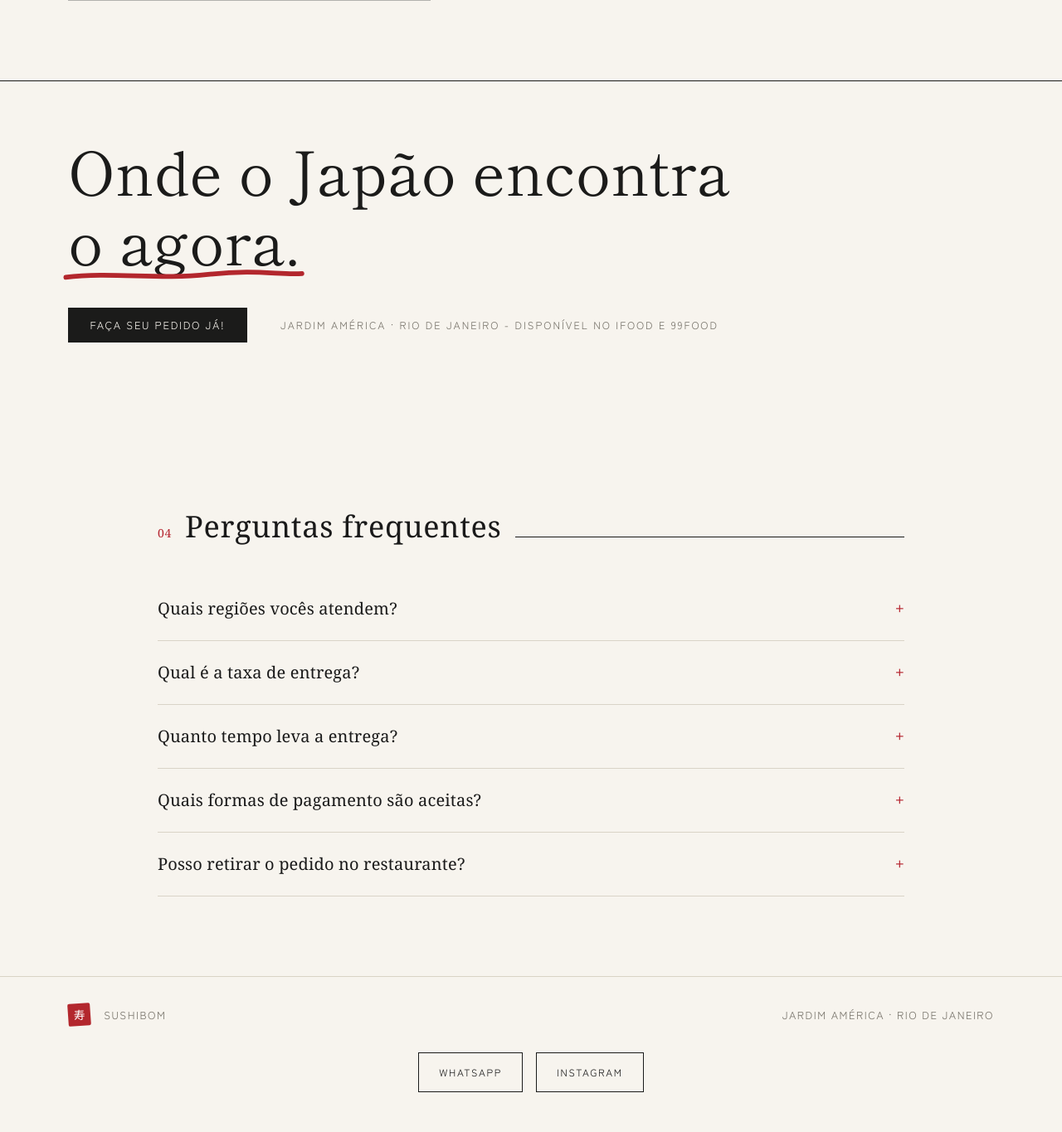
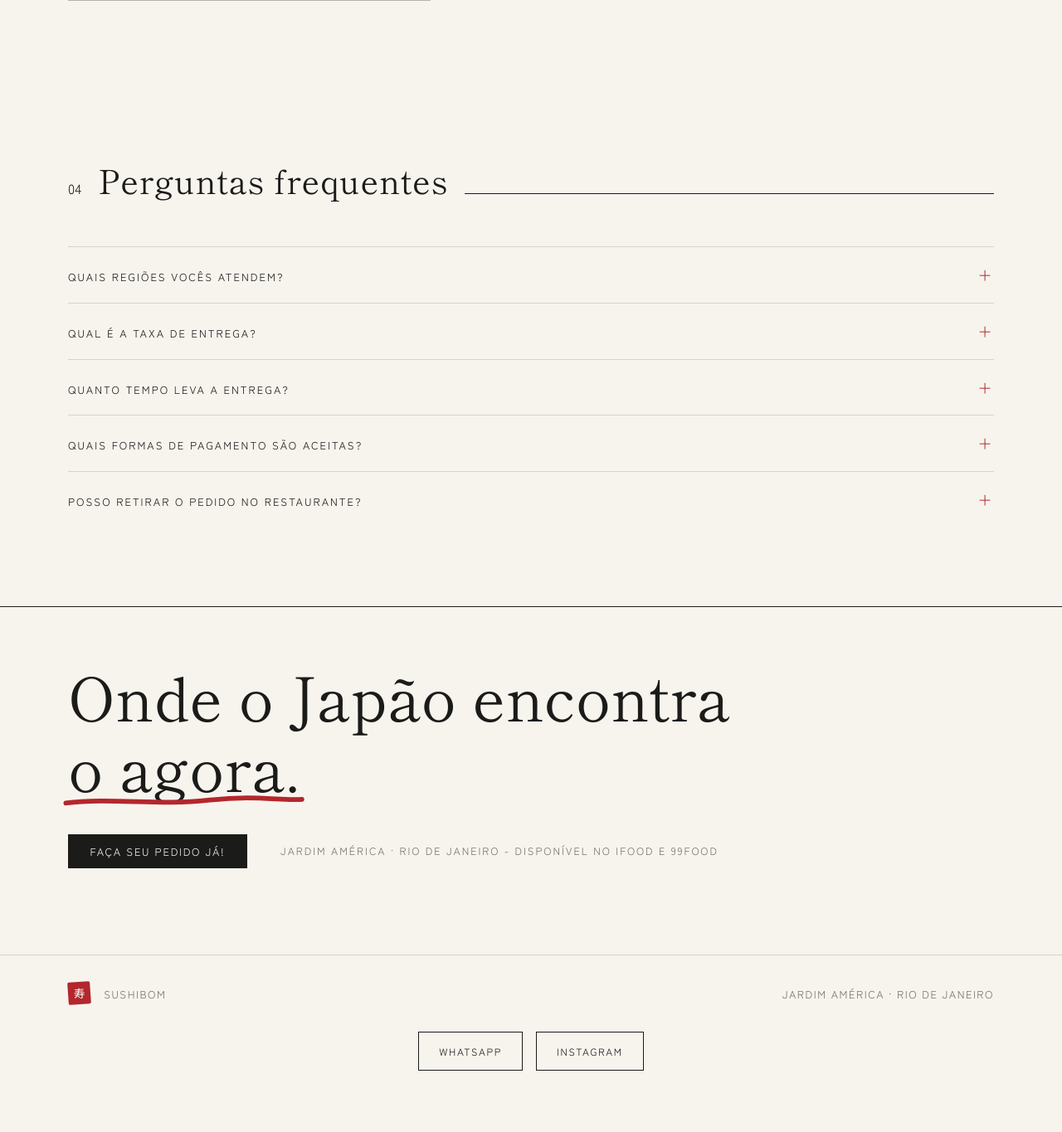
Before and after one commit to Will-Bernardinho/Projeto-em-Django, a Django app: page / in a window 1280 px wide. Shown: the part 3317-4682 px from the top of the page at 83% size. After the commit the page ends 4608 px from the top, so only its background shows below. Run offline with Django 5.2, Linux system fonts and the light colour scheme; data comes from the database, SQL or seed files in the repository; some web fonts are replaced; grey boxes are pictures that could not be loaded.

Commit message:
reajuste: mudei o "04 Perguntas frequentes" de posição

```diff
--- a/Principal/templates/inicio.html
+++ b/Principal/templates/inicio.html
@@ -139,6 +139,44 @@
   </div>
 </section>
 
+{# ---------- 04 Perguntas Frequentes ---------- #}
+<section class="secao" id="perguntas-frequentes">
+  <div class="container">
+    <header class="cab-secao revelar">
+      <span class="cab-nun">04</span>
+      <h2>Perguntas frequentes</h2>
+      <span class="cab-linha"></span>
+    </header>
+
+    <div class="faq revelar">
+      <details class="opcionais pb-3">
+        <summary>Quais regiões vocês atendem?</summary>
+        <p class="mt-3 mb-0">Entregamos em Jardim América e bairros vizinhos, em um raio de até 5 km do restaurante.</p>
+      </details>
+
+      <details class="opcionais pb-3">
+        <summary>Qual é a taxa de entrega?</summary>
+        <p class="mt-3 mb-0">A taxa varia de R$ 5,00 a R$ 12,00, conforme a distância. O valor exato aparece antes de você finalizar o pedido.</p>
+      </details>
+
+      <details class="opcionais pb-3">
+        <summary>Quanto tempo leva a entrega?</summary>
+        <p class="mt-3 mb-0">Em média, de 40 a 60 minutos. Em horários de pico, esse tempo pode aumentar um pouco.</p>
+      </details>
+
+      <details class="opcionais pb-3">
+        <summary>Quais formas de pagamento são aceitas?</summary>
+        <p class="mt-3 mb-0">Aceitamos Pix, cartões de crédito e débito e dinheiro na entrega. Pelo iFood e 99Food valem as formas de pagamento de cada aplicativo.</p>
+      </details>
+
+      <details class="opcionais pb-3">
+        <summary>Posso retirar o pedido no restaurante?</summary>
+        <p class="mt-3 mb-0">Sim. Faça o pedido com antecedência e retire no balcão, sem pagar taxa de entrega.</p>
+      </details>
+    </div>
+  </div>
+</section>
+
 {# ---------- Fecho ---------- #}
 <section class="fecho">
   <div class="container">
@@ -157,95 +195,6 @@
   </div>
 </section>
 
-<!-- Perguntas frequentes -->
-<section class="faq" id="perguntas-frequentes">
-  <div class="faq__container">
-    <h2 class="faq__titulo">
-      <span class="faq__numero">04</span> Perguntas frequentes
-    </h2>
-
-    <details class="faq__item">
-      <summary>Quais regiões vocês atendem?</summary>
-      <p>Entregamos em Jardim América e bairros vizinhos, em um raio de até 5 km do restaurante.</p>
-    </details>
-
-    <details class="faq__item">
-      <summary>Qual é a taxa de entrega?</summary>
-      <p>A taxa varia de R$ 5,00 a R$ 12,00, conforme a distância. O valor exato aparece antes de você finalizar o pedido.</p>
-    </details>
-
-    <details class="faq__item">
-      <summary>Quanto tempo leva a entrega?</summary>
-      <p>Em média, de 40 a 60 minutos. Em horários de pico, esse tempo pode aumentar um pouco.</p>
-    </details>
-
-    <details class="faq__item">
-      <summary>Quais formas de pagamento são aceitas?</summary>
-      <p>Aceitamos Pix, cartões de crédito e débito e dinheiro na entrega. Pelo iFood e 99Food valem as formas de pagamento de cada aplicativo.</p>
-    </details>
-
-    <details class="faq__item">
-      <summary>Posso retirar o pedido no restaurante?</summary>
-      <p>Sim. Faça o pedido com antecedência e retire no balcão, sem pagar taxa de entrega.</p>
-    </details>
-  </div>
-</section>
-
-<style>
-  .faq {
-    padding: 96px 24px;
-  }
-  .faq__container {
-    max-width: 900px;
-    margin: 0 auto;
-  }
-  .faq__titulo {
-    display: flex;
-    align-items: baseline;
-    gap: 16px;
-    margin: 0 0 40px;
-    font-family: Georgia, "Times New Roman", serif;
-    font-size: 36px;
-    font-weight: 400;
-    color: #1a1a1a;
-  }
-  .faq__titulo::after {
-    content: "";
-    flex: 1;
-    border-bottom: 1px solid #1a1a1a;
-  }
-  .faq__numero {
-    font-size: 14px;
-    color: #b5242f;
-  }
-  .faq__item {
-    border-bottom: 1px solid #d9d3c7;
-    padding: 20px 0;
-  }
-  .faq__item summary {
-    cursor: pointer;
-    font-family: Georgia, "Times New Roman", serif;
-    font-size: 20px;
-    color: #1a1a1a;
-    list-style: none;
-  }
-  .faq__item summary::-webkit-details-marker {
-    display: none;
-  }
-  .faq__item summary::after {
-    content: "+";
-    float: right;
-    color: #b5242f;
-  }
-  .faq__item[open] summary::after {
-    content: "−";
-  }
-  .faq__item p {
-    margin: 16px 0 0;
-    line-height: 1.7;
-    color: #5c574d;
-  }
-</style>
 
 {% endblock %}
 
@@ -325,6 +274,18 @@
     });
     document.body.classList.add('com-previa');
   }
+
+  // 4. Resposta do FAQ sobe e aparece a cada vez que a pergunta é aberta
+  document.querySelectorAll('#perguntas-frequentes details').forEach(function (d) {
+    d.querySelector('summary').addEventListener('click', function () {
+      var resposta = d.querySelector('p');
+      if (d.open || reduzir || !resposta.animate) return; // só quando vai abrir
+      resposta.animate(
+        [{ opacity: 0, transform: 'translateY(28px)' }, { opacity: 1, transform: 'none' }],
+        { duration: 900, easing: 'cubic-bezier(.2, .7, .1, 1)' }
+      );
+    });
+  });
 })();
 
 </script>
```
